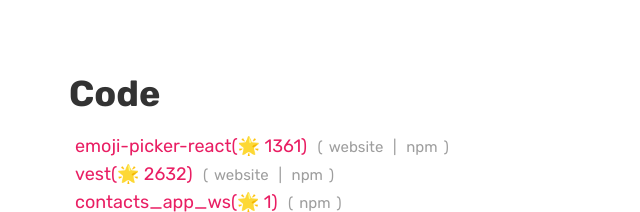
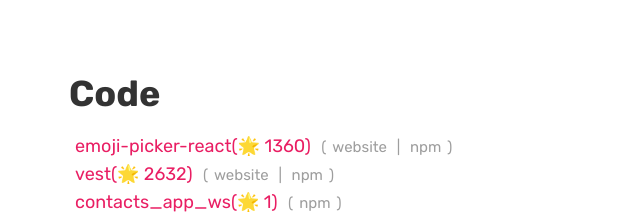
Before and after one commit to ealush/ealush.github.io, a website: page index.html in a window 1280 px wide. Shown: the part 800-1012 px from the top of the page, 271-911 px from the left. Drawn offline with Linux system fonts and the light colour scheme.

Commit message:
It's secret!

```diff
--- a/index.html
+++ b/index.html
@@ -34,7 +34,7 @@
             <h2>Code</h2>
             <ul>
             <li>
-                  <a href="https://github.com/ealush/emoji-picker-react" target="_blank" rel="noopener noreferrer">emoji-picker-react(🌟 1361)</a> <small>(<a href="https://ealush.com/emoji-picker-react" target="_blank" rel="noopener noreferrer">website</a> | <a href="https://www.npmjs.com/package/emoji-picker-react" target="_blank" rel="noopener noreferrer">npm</a>)</small>
+                  <a href="https://github.com/ealush/emoji-picker-react" target="_blank" rel="noopener noreferrer">emoji-picker-react(🌟 1360)</a> <small>(<a href="https://ealush.com/emoji-picker-react" target="_blank" rel="noopener noreferrer">website</a> | <a href="https://www.npmjs.com/package/emoji-picker-react" target="_blank" rel="noopener noreferrer">npm</a>)</small>
               </li><li>
                   <a href="https://github.com/ealush/vest" target="_blank" rel="noopener noreferrer">vest(🌟 2632)</a> <small>(<a href="https://vestjs.dev" target="_blank" rel="noopener noreferrer">website</a> | <a href="https://www.npmjs.com/package/vest-monorepo" target="_blank" rel="noopener noreferrer">npm</a>)</small>
               </li><li>
```
